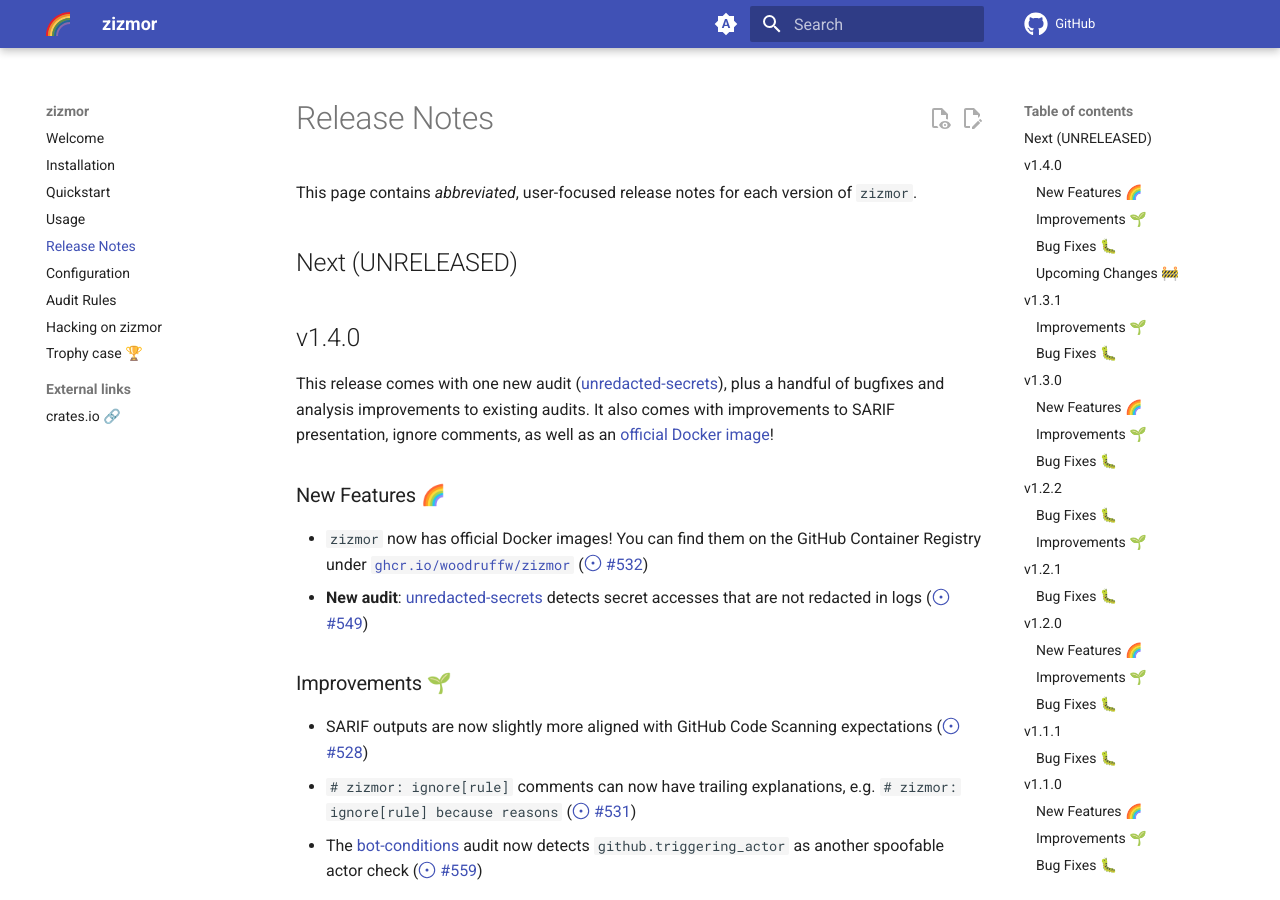
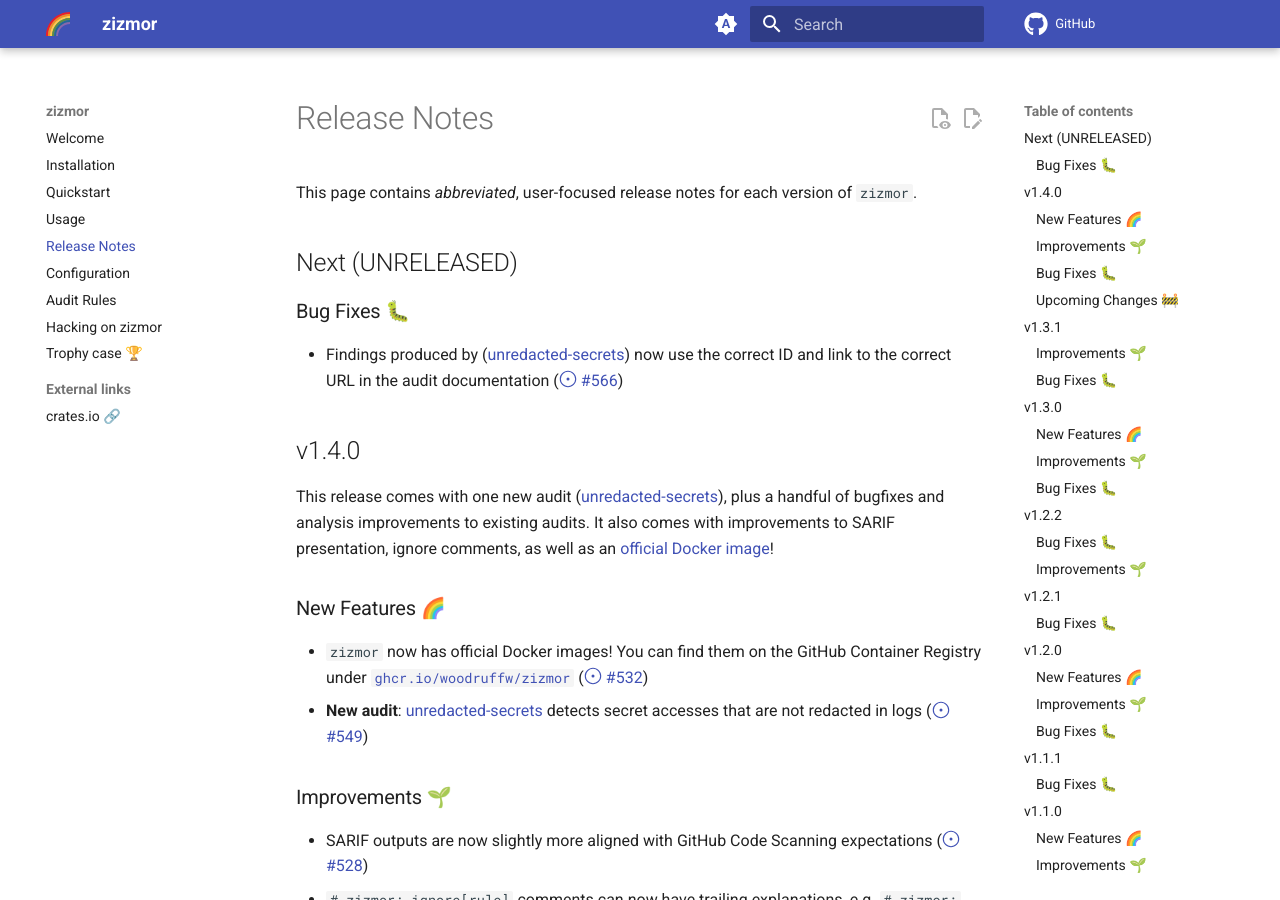
Before and after one commit to zizmorcore/zizmor, an MkDocs documentation site: the page built from docs/release-notes.md, in a window 1280 px wide and 900 px high. Built offline with MkDocs 1.6.1 and Material for MkDocs 9.7.7, drawn with Linux system fonts in a browser that asks for light colours; comment, search, counter and statistics services are not loaded.

Commit message:
bugfix: fix audit id for unredacted secrets audit (#566)

```diff
--- a/docs/release-notes.md
+++ b/docs/release-notes.md
@@ -8,6 +8,11 @@
 of `zizmor`.
 
 ## Next (UNRELEASED)
+
+### Bug Fixes 🐛
+
+* Findings produced by ([unredacted-secrets]) now use the correct ID and
+  link to the correct URL in the audit documentation (#566)
 
 ## v1.4.0
 
```
Also changed, not shown: 2 other files.
